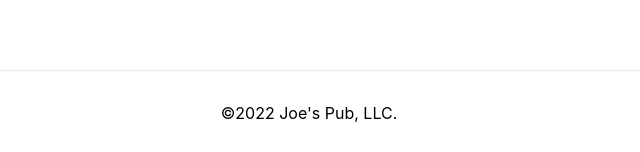
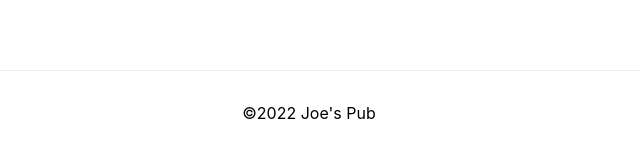
Before and after one commit to NikZprojects/joes-pub-website, a Next.js app in the folder next-app/: page / in a window 1280 px wide. Shown: the part 935-1087 px from the top of the page, without its empty margins (331-971 px from the left). Built offline with nearby package versions, Linux system fonts and the light colour scheme; a web font is replaced by a local one.

Commit message:
Remove LLC

```diff
--- a/next-app/components/footer.js
+++ b/next-app/components/footer.js
@@ -3,7 +3,7 @@
 export default function Footer() {
   return (
     <footer className={styles.footer}>
-      &copy;{new Date().getFullYear()} Joe&apos;s Pub, LLC.
+      &copy;{new Date().getFullYear()} Joe&apos;s Pub
     </footer>
   );
 }
```
